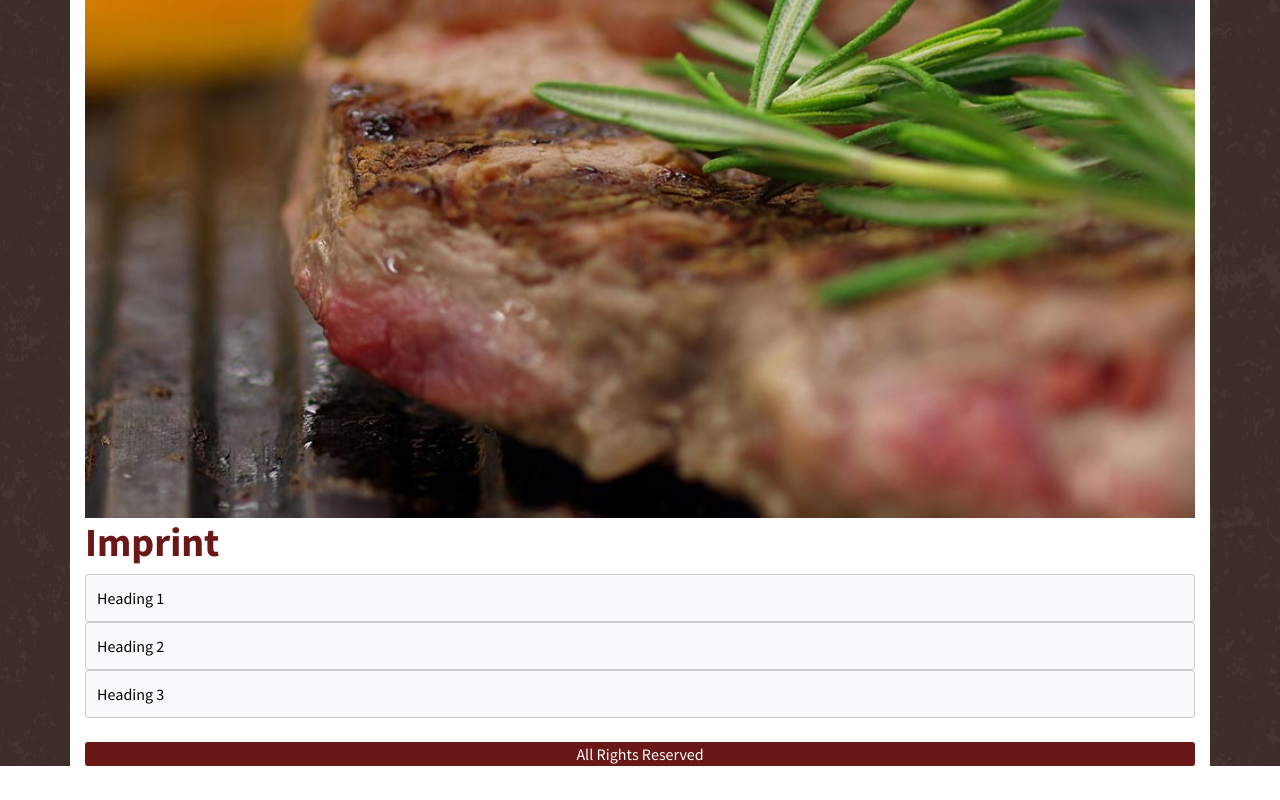
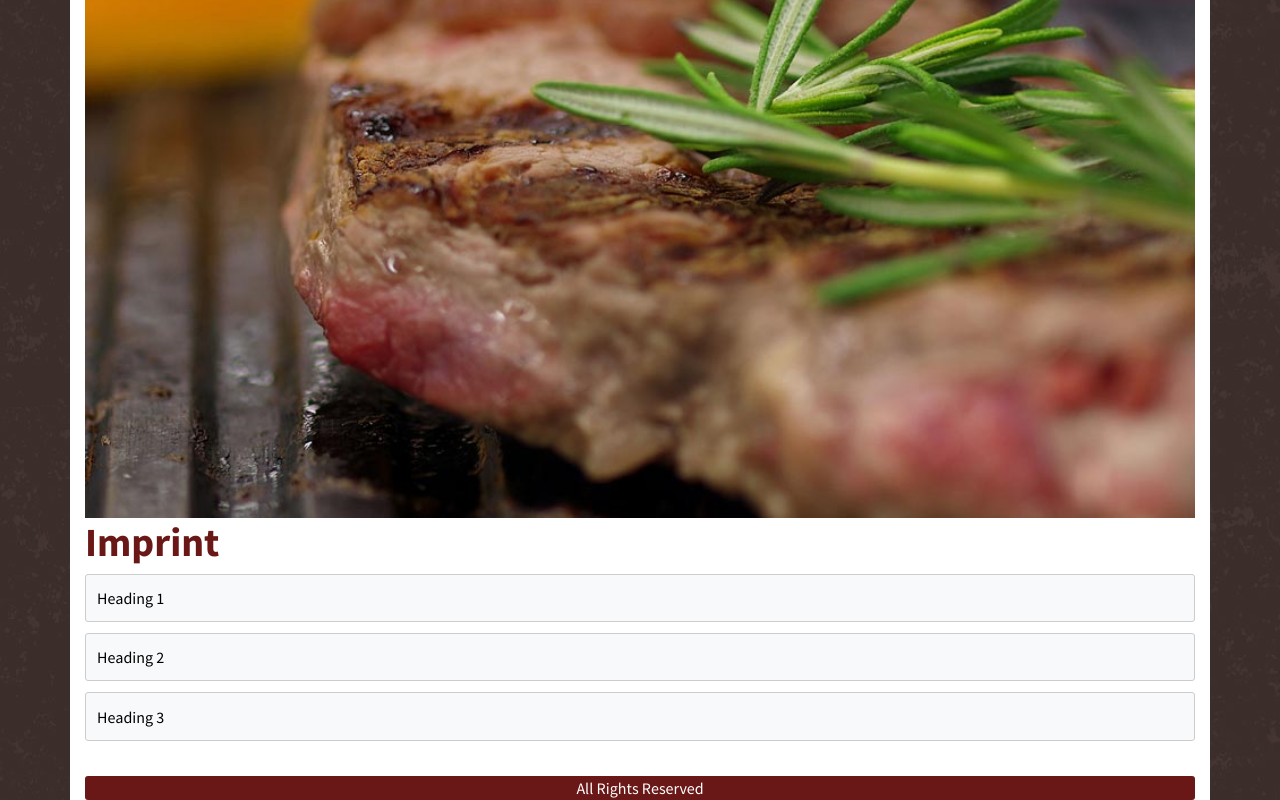
Before and after one commit to xperiment090/burderApplication, a React (Create React App) app: page /imprint in a window 1280 px wide. Shown: the part 323-1123 px from the top of the page. Before the commit the page ends 1089 px from the top, so only its background shows below. Built offline with nearby package versions, Linux system fonts and the light colour scheme.

Commit message:
updating css

```diff
--- a/src/component/AccordionBox/AccordionBox.js
+++ b/src/component/AccordionBox/AccordionBox.js
@@ -30,7 +30,7 @@ const AccordionBox = (props) => {
     }
 
     return (
-        <div>
+        <div className="accordionDiv">
             <div onClick={() => toggleHandler()} className="accHeading">{heading}</div>
             {/* <div id={id} className="collaps collapse" aria-expanded={false}> */}
             <div id={id} className={object.collapse} aria-expanded={object.expanded} style={object.style}>
--- a/src/component/AccordionBox/index.css
+++ b/src/component/AccordionBox/index.css
@@ -16,3 +16,6 @@
     border-top: none;
     padding: 1%;
 }
+.accordionDiv {
+    margin: 0 0 1% 0;
+}
```
